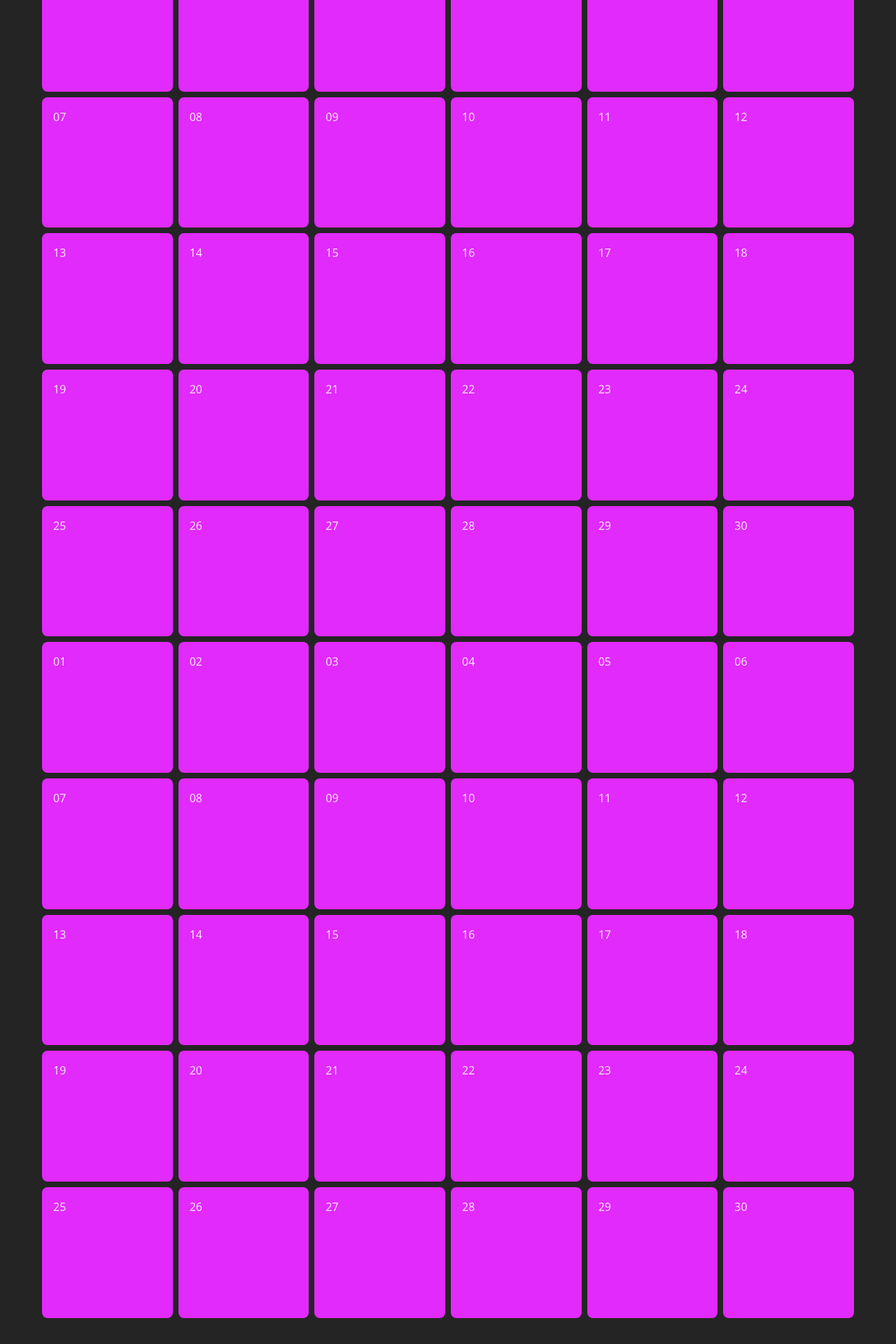
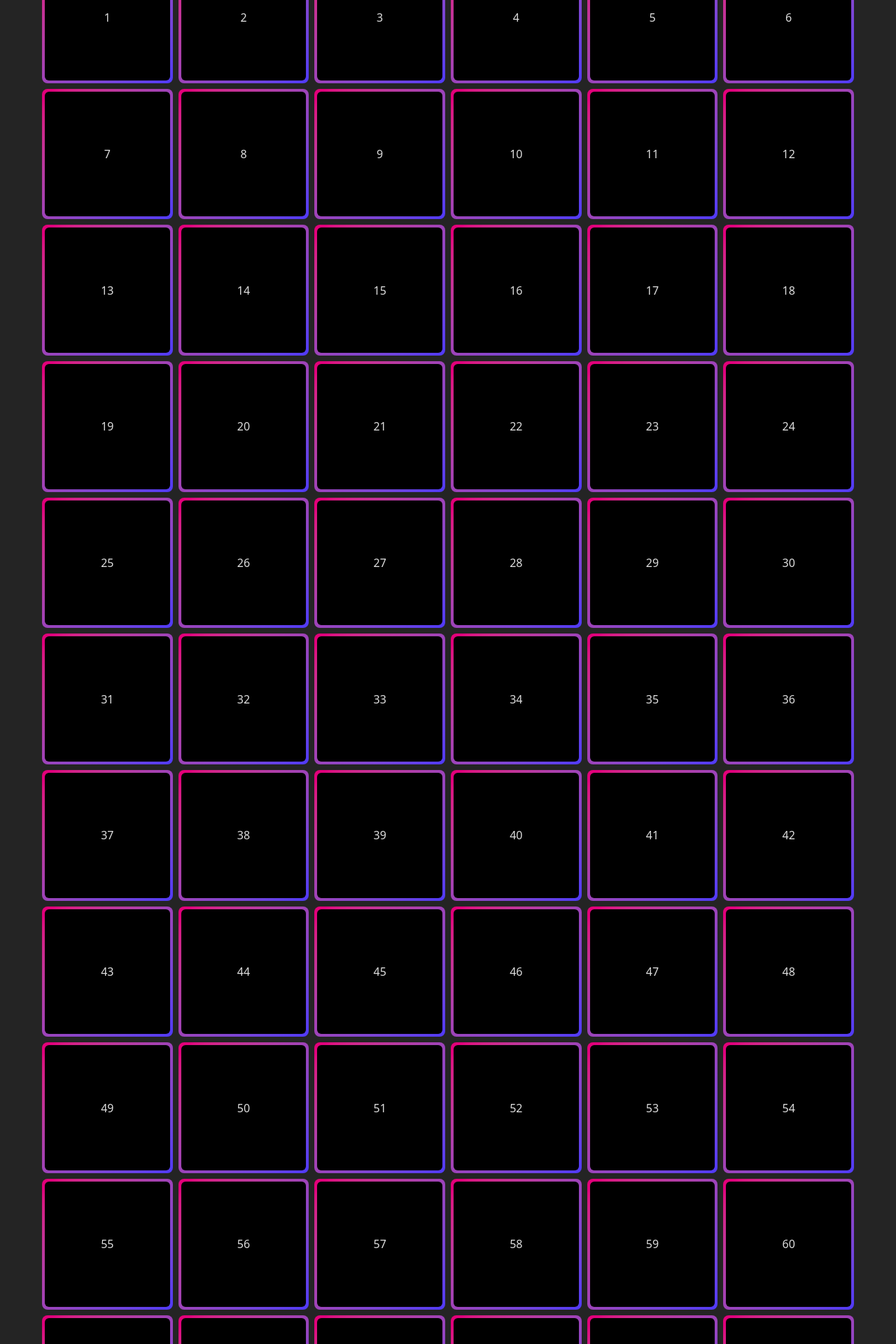
Before and after one commit to 0xadri/poster-it-app, a React (Vite) app: page / in a window 1280 px wide. Shown: the part 380-2300 px from the top of the page at 70% size. Before the commit the page ends 2263 px from the top, so only its background shows below. Built offline with nearby package versions, Linux system fonts and the light colour scheme.

Commit message:
Style Updates

```diff
--- a/src/App.jsx
+++ b/src/App.jsx
@@ -13,7 +13,7 @@ function App() {
       </header> */}
         <NavBar />
         <main className="h-full pt-15 px-15">
-          <h1 className="text-8xl font-bold">Let's get started!</h1>
+          <h1 className="text-8xl font-bold my-10">Let's get started!</h1>
           <div>
             {/* PROJECT TASKS
               Done:
@@ -31,8 +31,8 @@ function App() {
                 - Pick Musicians From List
                 - Pick Images From List
            */}
+            <GenerateButton />
             <SearchBar />
-            <GenerateButton />
             <Poster />
           </div>
         </main>
--- a/src/components/GenerateButton.jsx
+++ b/src/components/GenerateButton.jsx
@@ -1,7 +1,7 @@
 const GenerateButton = () => {
   return (
     <>
-      <button className="relative inline-flex items-center justify-center p-0.5 mb-6 me-2 overflow-hidden text-sm font-medium text-gray-900 rounded-lg group bg-gradient-to-br from-teal-300 to-lime-300 group-hover:from-teal-300 group-hover:to-lime-300 dark:text-white dark:hover:text-gray-900 focus:ring-4 focus:outline-none focus:ring-lime-200 dark:focus:ring-lime-800">
+      <button className="float-left mr-40 relative inline-flex items-center justify-center p-0.5 mb-6 me-2 overflow-hidden text-sm font-medium text-gray-900 rounded-lg group bg-gradient-to-br from-teal-300 to-lime-300 group-hover:from-teal-300 group-hover:to-lime-300 dark:text-white dark:hover:text-gray-900 focus:ring-4 focus:outline-none focus:ring-lime-200 dark:focus:ring-lime-800">
         <span className="relative px-5 py-2.5 transition-all ease-in duration-75 bg-white dark:bg-gray-900 rounded-md group-hover:bg-transparent group-hover:dark:bg-transparent">
           GENERATE
         </span>
--- a/src/components/Poster.jsx
+++ b/src/components/Poster.jsx
@@ -1,66 +1,24 @@
 const Poster = () => {
+  const total = 90;
+  let arrayIds = [];
+  for (let i = 1; i <= total; i++) {
+    arrayIds.push(i);
+  }
+  // console.log(arrayIds);
   return (
     <div className="grid grid-cols-6 gap-2 aspect-2/3">
-      <div className="aspect-square rounded-lg bg-fuchsia-500 p-4">01</div>
-      <div className="aspect-square rounded-lg bg-fuchsia-500 p-4">02</div>
-      <div className="aspect-square rounded-lg bg-fuchsia-500 p-4">03</div>
-      <div className="aspect-square rounded-lg bg-fuchsia-500 p-4">04</div>
-      <div className="aspect-square rounded-lg bg-fuchsia-500 p-4">05</div>
-      <div className="aspect-square rounded-lg bg-fuchsia-500 p-4">06</div>
-      <div className="aspect-square rounded-lg bg-fuchsia-500 p-4">07</div>
-      <div className="aspect-square rounded-lg bg-fuchsia-500 p-4">08</div>
-      <div className="aspect-square rounded-lg bg-fuchsia-500 p-4">09</div>
-      <div className="aspect-square rounded-lg bg-fuchsia-500 p-4">10</div>
-      <div className="aspect-square rounded-lg bg-fuchsia-500 p-4">11</div>
-      <div className="aspect-square rounded-lg bg-fuchsia-500 p-4">12</div>
-      <div className="aspect-square rounded-lg bg-fuchsia-500 p-4">13</div>
-      <div className="aspect-square rounded-lg bg-fuchsia-500 p-4">14</div>
-      <div className="aspect-square rounded-lg bg-fuchsia-500 p-4">15</div>
-      <div className="aspect-square rounded-lg bg-fuchsia-500 p-4">16</div>
-      <div className="aspect-square rounded-lg bg-fuchsia-500 p-4">17</div>
-      <div className="aspect-square rounded-lg bg-fuchsia-500 p-4">18</div>
-      <div className="aspect-square rounded-lg bg-fuchsia-500 p-4">19</div>
-      <div className="aspect-square rounded-lg bg-fuchsia-500 p-4">20</div>
-      <div className="aspect-square rounded-lg bg-fuchsia-500 p-4">21</div>
-      <div className="aspect-square rounded-lg bg-fuchsia-500 p-4">22</div>
-      <div className="aspect-square rounded-lg bg-fuchsia-500 p-4">23</div>
-      <div className="aspect-square rounded-lg bg-fuchsia-500 p-4">24</div>
-      <div className="aspect-square rounded-lg bg-fuchsia-500 p-4">25</div>
-      <div className="aspect-square rounded-lg bg-fuchsia-500 p-4">26</div>
-      <div className="aspect-square rounded-lg bg-fuchsia-500 p-4">27</div>
-      <div className="aspect-square rounded-lg bg-fuchsia-500 p-4">28</div>
-      <div className="aspect-square rounded-lg bg-fuchsia-500 p-4">29</div>
-      <div className="aspect-square rounded-lg bg-fuchsia-500 p-4">30</div>
-      <div className="aspect-square rounded-lg bg-fuchsia-500 p-4">01</div>
-      <div className="aspect-square rounded-lg bg-fuchsia-500 p-4">02</div>
-      <div className="aspect-square rounded-lg bg-fuchsia-500 p-4">03</div>
-      <div className="aspect-square rounded-lg bg-fuchsia-500 p-4">04</div>
-      <div className="aspect-square rounded-lg bg-fuchsia-500 p-4">05</div>
-      <div className="aspect-square rounded-lg bg-fuchsia-500 p-4">06</div>
-      <div className="aspect-square rounded-lg bg-fuchsia-500 p-4">07</div>
-      <div className="aspect-square rounded-lg bg-fuchsia-500 p-4">08</div>
-      <div className="aspect-square rounded-lg bg-fuchsia-500 p-4">09</div>
-      <div className="aspect-square rounded-lg bg-fuchsia-500 p-4">10</div>
-      <div className="aspect-square rounded-lg bg-fuchsia-500 p-4">11</div>
-      <div className="aspect-square rounded-lg bg-fuchsia-500 p-4">12</div>
-      <div className="aspect-square rounded-lg bg-fuchsia-500 p-4">13</div>
-      <div className="aspect-square rounded-lg bg-fuchsia-500 p-4">14</div>
-      <div className="aspect-square rounded-lg bg-fuchsia-500 p-4">15</div>
-      <div className="aspect-square rounded-lg bg-fuchsia-500 p-4">16</div>
-      <div className="aspect-square rounded-lg bg-fuchsia-500 p-4">17</div>
-      <div className="aspect-square rounded-lg bg-fuchsia-500 p-4">18</div>
-      <div className="aspect-square rounded-lg bg-fuchsia-500 p-4">19</div>
-      <div className="aspect-square rounded-lg bg-fuchsia-500 p-4">20</div>
-      <div className="aspect-square rounded-lg bg-fuchsia-500 p-4">21</div>
-      <div className="aspect-square rounded-lg bg-fuchsia-500 p-4">22</div>
-      <div className="aspect-square rounded-lg bg-fuchsia-500 p-4">23</div>
-      <div className="aspect-square rounded-lg bg-fuchsia-500 p-4">24</div>
-      <div className="aspect-square rounded-lg bg-fuchsia-500 p-4">25</div>
-      <div className="aspect-square rounded-lg bg-fuchsia-500 p-4">26</div>
-      <div className="aspect-square rounded-lg bg-fuchsia-500 p-4">27</div>
-      <div className="aspect-square rounded-lg bg-fuchsia-500 p-4">28</div>
-      <div className="aspect-square rounded-lg bg-fuchsia-500 p-4">29</div>
-      <div className="aspect-square rounded-lg bg-fuchsia-500 p-4">30</div>
+      {arrayIds.map((item) => {
+        return (
+          <div
+            key={item}
+            className="aspect-square rounded-lg bg-fuchsia-500 p-1 bg-gradient-to-tl from-indigo-600 to-pink-600"
+          >
+            <div className="w-full h-full rounded-md bg-black flex items-center justify-center">
+              {item}
+            </div>
+          </div>
+        );
+      })}
     </div>
   );
 };
```
